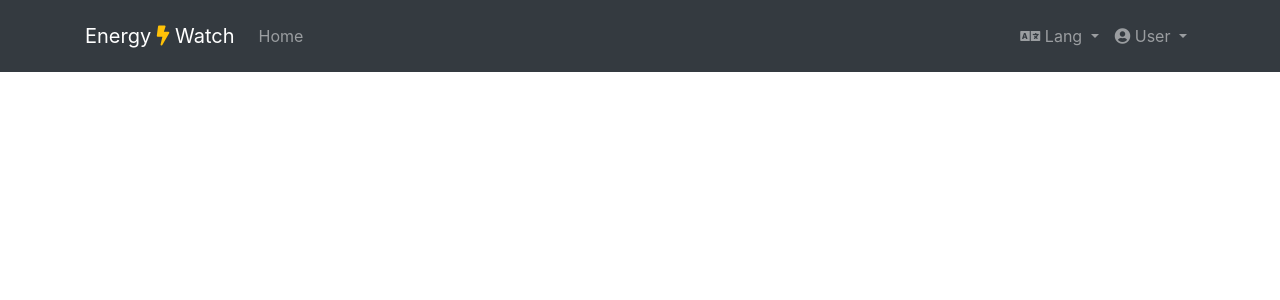
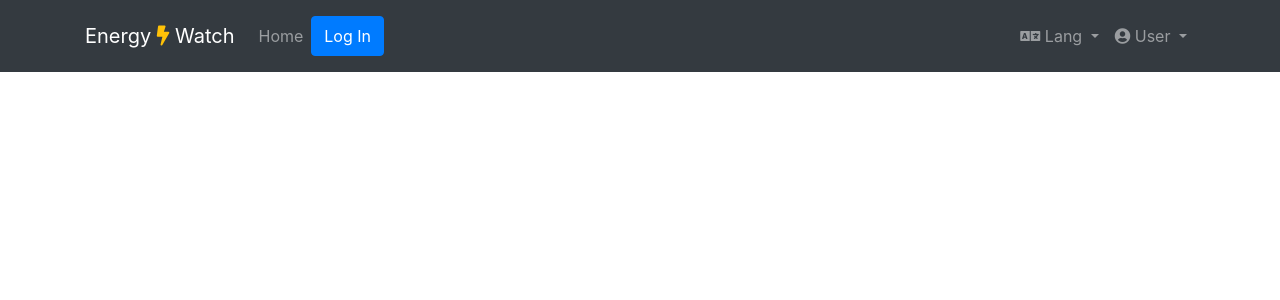
Before and after one commit to ozanulutas/energy-watch-frontend, a Vue app: page /facilities in a window 1280 px wide. Shown: the top 300 px of the page. Built offline with nearby package versions, Linux system fonts and the light colour scheme.

Commit message:
feat: add login and register btns to navbar

```diff
--- a/src/components/navbar/TheNavbar.vue
+++ b/src/components/navbar/TheNavbar.vue
@@ -16,7 +16,16 @@
       >
         <b-navbar-nav>
           <b-nav-item to="/">{{ $t('navbar.link.home') }}</b-nav-item>
-          <!-- <b-btn v-b-modal.login-modal variant="primary">{{ $t('navbar.link.logIn') }}</b-btn> -->
+          <b-btn
+            v-if="!user.id"
+            v-b-modal.login-modal
+            variant="primary"
+          >{{ $t('navbar.link.logIn') }}</b-btn>
+          <b-btn
+            v-if="user.id"
+             to="/facilities"
+            variant="primary"
+          >{{ $t('navbar.link.dashboard') }}</b-btn>
         </b-navbar-nav>
 
         <b-navbar-nav class="ml-auto">
@@ -31,6 +40,7 @@
 </template>
 
 <script>
+import { mapGetters } from "vuex";
 import LocaleChanger from "@/components/navbar/LocaleChanger";
 import UserMenu from "@/components/navbar/UserMenu";
 
@@ -40,5 +50,8 @@ export default {
     LocaleChanger,
     UserMenu,
   },
+  computed: {
+    ...mapGetters("user", { user: "getUser" }),
+  },
 };
 </script>
--- a/src/components/navbar/UserMenu.vue
+++ b/src/components/navbar/UserMenu.vue
@@ -22,13 +22,9 @@ import { mapGetters, mapActions } from "vuex";
 
 export default {
   name: "UserMenu",
-  data() {
-    return {};
-  },
   computed: {
     ...mapGetters("user", { user: "getUser" }),
   },
-
   methods: {
     ...mapActions("user", ["logout"]),
   },
--- a/src/views/Home.vue
+++ b/src/views/Home.vue
@@ -8,10 +8,10 @@
         <div class="hero__body">
           <h1 class="text-dark">Energy <i class="fas fa-bolt text-warning"></i> Watch</h1>
           <p class="text-light">
-
-            We are watching it for you!
+            {{ $t("hero.slogan") }}
           </p>
           <b-button
+            v-if="!user.id"
             v-b-modal.register-modal
             variant="primary"
           >
@@ -24,14 +24,20 @@
 
     <b-container class="my-5">
       <b-row align-v="center">
-        <b-col sm="12" md="6">
+        <b-col
+          sm="12"
+          md="6"
+        >
           <b-img
             class="rounded shadow"
             fluid
             :src="require('@/assets/img/anastasia-zhenina-E4XARZNDjzI-unsplash.jpg')"
           ></b-img>
         </b-col>
-        <b-col sm="12" md="6">
+        <b-col
+          sm="12"
+          md="6"
+        >
           <h2>Lorem ipsum dolor sit amet</h2>
           <p>Lorem ipsum dolor sit amet consectetur, adipisicing elit. Quaerat repellendus doloribus, commodi quidem vero reprehenderit asperiores voluptatum fuga maiores nostrum consequatur eos vel aspernatur ratione sed explicabo. Necessitatibus, eveniet excepturi.</p>
           <p>Lorem ipsum dolor, sit amet consectetur adipisicing elit. A assumenda nesciunt ut dicta facere tempore architecto? Porro quidem totam, repudiandae repellendus culpa laborum explicabo illum consectetur, beatae amet sint libero.</p>
@@ -43,8 +49,12 @@
 </template>
 
 <script>
+import { mapGetters } from "vuex";
+
 export default {
   name: "Home",
-  components: {},
+  computed: {
+    ...mapGetters("user", { user: "getUser" }),
+  },
 };
 </script>
```
